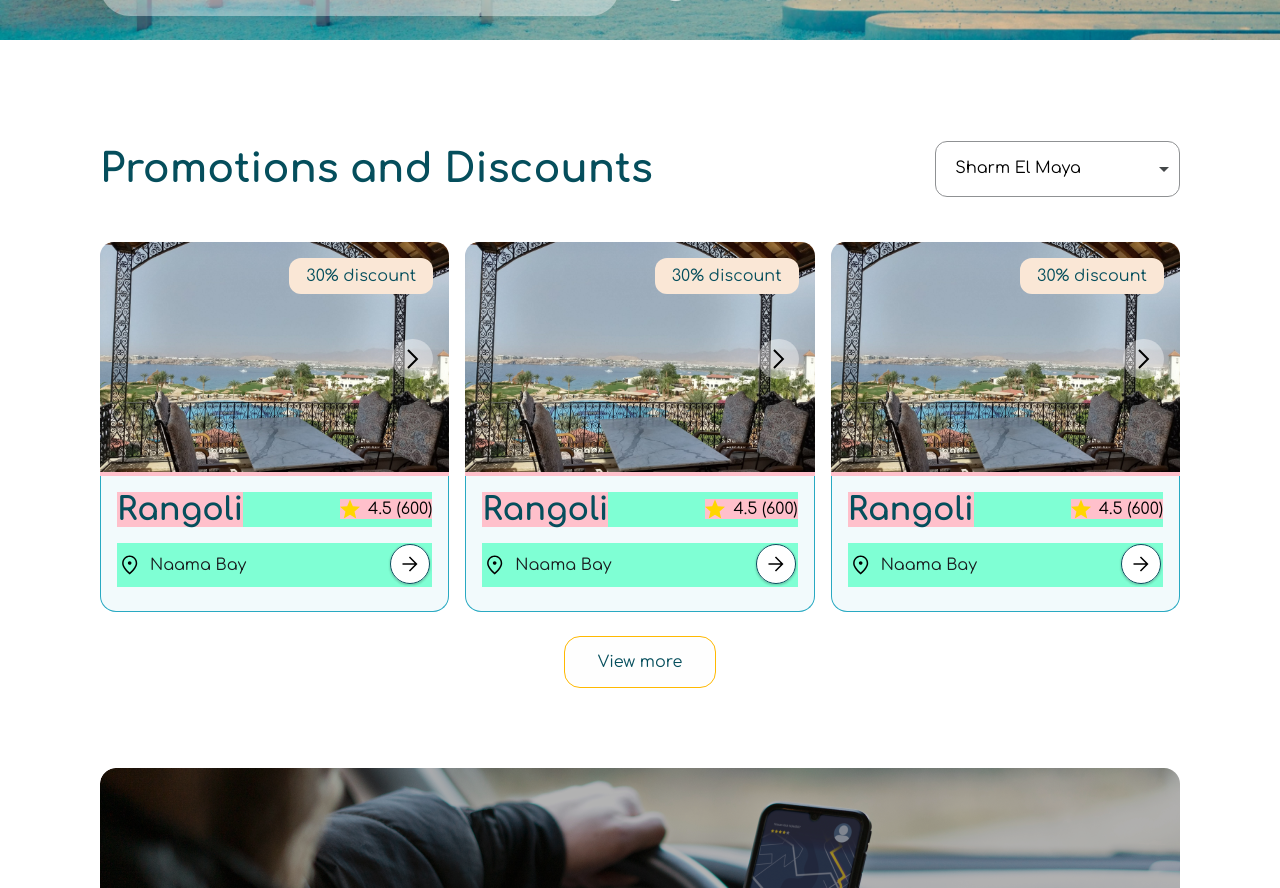
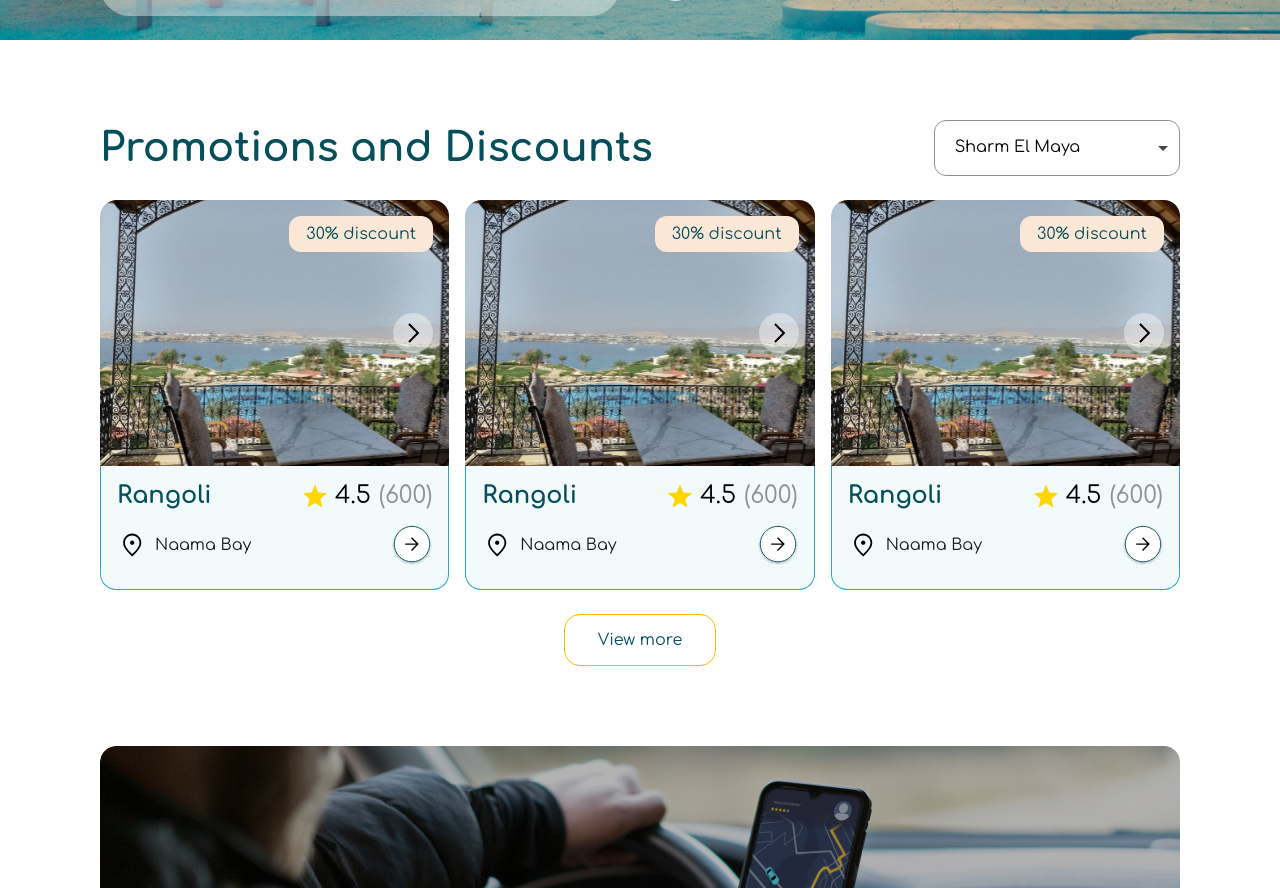
Before and after one commit to okuruchimas/sharm-el-sheikh, a Next.js app: page / in a window 1280 px wide. Shown: the part 760-1648 px from the top of the page. Built offline with nearby package versions, Linux system fonts and the light colour scheme.

Commit message:
update some styles

```diff
--- a/components/sections/promotions-and-discounts/children/prom-card.tsx
+++ b/components/sections/promotions-and-discounts/children/prom-card.tsx
@@ -4,7 +4,7 @@ import styled from "@emotion/styled";
 const PromCard = ({ photo, location, title }: PromCardI) => {
   return (
     <Wrap>
-      <UpWrap>
+      <UpWrap imgUrl={photo}>
         <Discount>30% discount</Discount>
         <NextSlideButton onClick={() => console.log("click")}>
           <img
@@ -12,32 +12,31 @@ const PromCard = ({ photo, location, title }: PromCardI) => {
             alt={"next-slide-button"}
           />
         </NextSlideButton>
-        <img src={photo} alt={title} />
       </UpWrap>
+
       <DownWrap>
         <UpSection>
           <Title>{title}</Title>
-          <Rating>
-            <RatingStar>
-              <img
-                src={"images/icons/prom-disc-section/star-rating.svg"}
-                alt={"star-rating"}
-              />
-            </RatingStar>
-            <RatingPoints>4.5 (600)</RatingPoints>
-          </Rating>
+          <RatingWrap>
+            <RatingStar
+              src={"images/icons/prom-disc-section/star-rating.svg"}
+              alt="star-rating"
+            />
+            <RatingPoints>4.5</RatingPoints>
+            <RatingViews>(600)</RatingViews>
+          </RatingWrap>
         </UpSection>
+
         <DownSection>
           <Location>
-            <img src={"images/icons/prom-disc-section/location.svg"} />
+            <LocIcon src="images/icons/prom-disc-section/location.svg" />
             <LocationPlace>{location}</LocationPlace>
           </Location>
-          <Button>
-            <img
-              src={"images/icons/prom-disc-section/button.svg"}
-              alt={"prom-disc-button"}
-            />
-          </Button>
+
+          <Button
+            src={"images/icons/prom-disc-section/button.svg"}
+            alt="prom-disc-button"
+          />
         </DownSection>
       </DownWrap>
     </Wrap>
@@ -46,18 +45,16 @@ const PromCard = ({ photo, location, title }: PromCardI) => {
 
 export { PromCard };
 
-const Wrap = styled.div`
+const Wrap = styled.div``;
+
+const UpWrap = styled.div<{ imgUrl: string }>`
+  height: 266px;
   width: 100%;
-  margin: 0;
-`;
-
-const UpWrap = styled.div`
   border-radius: 16px 16px 0 0;
   position: relative;
-  background-color: pink;
-  img {
-    width: 100%;
-  }
+  background-image: url(${({ imgUrl }) => imgUrl});
+  background-repeat: no-repeat;
+  background-size: cover;
 `;
 
 const Discount = styled.div`
@@ -80,69 +77,64 @@ const Discount = styled.div`
 
 const NextSlideButton = styled.div`
   position: absolute;
+  top: calc(50% - 20px);
   right: 16px;
-  top: calc(50% - 20px);
+  height: 40px;
+  width: 40px;
   background: rgba(255, 255, 255, 0.4);
   border-radius: 100px;
-  display: flex;
-  align-items: center;
-  justify-content: center;
 `;
 
 const DownWrap = styled.div`
   border-radius: 0 0 16px 16px;
   background-color: rgba(41, 169, 194, 0.06);
-  border: 1px solid rgba(41, 169, 194, 1);
+  border: 1px solid #29a9c2;
   border-top-style: none;
   display: flex;
-  justify-content: center;
-  align-items: center;
   flex-direction: column;
+  gap: 16px;
   padding: 16px 16px 24px;
 `;
 
 const UpSection = styled.div`
   display: flex;
-  width: 100%;
-  align-items: center;
+  flex-direction: row;
   justify-content: space-between;
-  background-color: aquamarine;
 `;
 
 const DownSection = styled.div`
   display: flex;
-  width: 100%;
   align-items: center;
   justify-content: space-between;
-  background-color: aquamarine;
-  margin-top: 16px;
 `;
 
-const Title = styled.h1`
+const Title = styled.h4`
   font-family: Comfortaa, serif;
-  color: rgba(5, 78, 92, 1);
-  background-color: pink;
+  font-size: 24px;
+  color: #054e5c;
   margin: 0;
 `;
 
-const Rating = styled.div`
+const RatingWrap = styled.div`
   display: flex;
+  flex-direction: row;
   align-items: center;
-  background-color: pink;
+  gap: 8px;
 `;
 
-const RatingStar = styled.div`
-  display: flex;
-  justify-content: center;
-  align-items: center;
-  height: 100%;
+const RatingStar = styled.img`
+  height: 24px;
+  width: 24px;
 `;
-const RatingPoints = styled.div`
+
+const RatingPoints = styled.span`
   font-family: Comfortaa, serif;
+  font-size: 24px;
   text-align: center;
-  display: flex;
-  align-items: center;
-  margin-left: 8px;
+`;
+
+const RatingViews = styled(RatingPoints)`
+  color: #8f9193;
 `;
 
 const Location = styled.div`
@@ -150,16 +142,19 @@ const Location = styled.div`
   display: flex;
   align-items: center;
 `;
+const LocIcon = styled.img`
+  height: 30px;
+  width: 30px;
+`;
 
 const LocationPlace = styled.div`
   font-family: Comfortaa, serif;
+  font-size: 16px;
   margin-left: 8px;
-  color: rgba(25, 28, 30, 1);
+  color: #191c1e;
 `;
 
-const Button = styled.div`
-  display: flex;
-  align-items: center;
-  justify-content: center;
-  padding: 0;
+const Button = styled.img`
+  height: 40px;
+  width: 40px;
 `;
--- a/components/sections/promotions-and-discounts/index.tsx
+++ b/components/sections/promotions-and-discounts/index.tsx
@@ -5,13 +5,13 @@ import { PromCardProps } from "./children/types";
 const PromotionsAndDiscounts = ({ promCards }: PromCardProps) => {
   return (
     <WrapSection>
-      <UpWrap>
+      <TopWrap>
         <Title>Promotions and Discounts</Title>
         <Filter>
           <FilteredCity>Sharm El Maya</FilteredCity>
           <img src={"images/icons/prom-disc-section/arrow-down.svg"} />
         </Filter>
-      </UpWrap>
+      </TopWrap>
       <DownWrap>
         {promCards.map(({ photo, location, title }, index) => (
           <PromCard
@@ -22,9 +22,7 @@ const PromotionsAndDiscounts = ({ promCards }: PromCardProps) => {
           />
         ))}
       </DownWrap>
-      <ButtonWrap>
-        <Button>View more</Button>
-      </ButtonWrap>
+      <Button>View more</Button>
     </WrapSection>
   );
 };
@@ -32,25 +30,30 @@ const PromotionsAndDiscounts = ({ promCards }: PromCardProps) => {
 export { PromotionsAndDiscounts };
 
 const WrapSection = styled.div`
+  display: flex;
+  flex-direction: column;
+  gap: 24px;
   width: 100%;
 `;
 
-const UpWrap = styled.div`
-  width: 100%;
+const TopWrap = styled.div`
   display: flex;
   align-items: center;
   justify-content: space-between;
 `;
 
 const DownWrap = styled.div`
-  margin-top: 24px;
-  width: 100%;
   display: grid;
   grid-template-columns: 1fr 1fr 1fr;
   gap: 16px;
+
+  @media (max-width: 1024px) {
+    grid-template-columns: 1fr 1fr;
+  }
 `;
 
-const Title = styled.h1`
+const Title = styled.h2`
+  margin: 0;
   font-size: 40px;
   color: rgba(5, 78, 92, 1);
   font-family: Comfortaa, serif;
@@ -59,28 +62,19 @@ const Title = styled.h1`
 const Button = styled.button`
   width: 152px;
   height: 52px;
+  margin: 0 auto;
   padding: 16px 32px;
-  gap: 8px;
   border-radius: 16px;
-  border: 1px solid rgba(255, 185, 1, 1);
-  background-color: rgba(254, 254, 254, 1);
+  border: 1px solid #ffb901;
+  background-color: #ffffff;
   font-size: 16px;
   font-family: Comfortaa, serif;
-  display: flex;
-  align-items: center;
-  justify-content: center;
   text-align: center;
-  color: rgba(5, 78, 92, 1);
-`;
-
-const ButtonWrap = styled.div`
-  display: flex;
-  margin-top: 24px;
-  justify-content: center;
+  color: #054e5c;
 `;
 
 const Filter = styled.div`
-  width: 245px;
+  width: 246px;
   height: 56px;
   display: flex;
   align-items: center;
```
